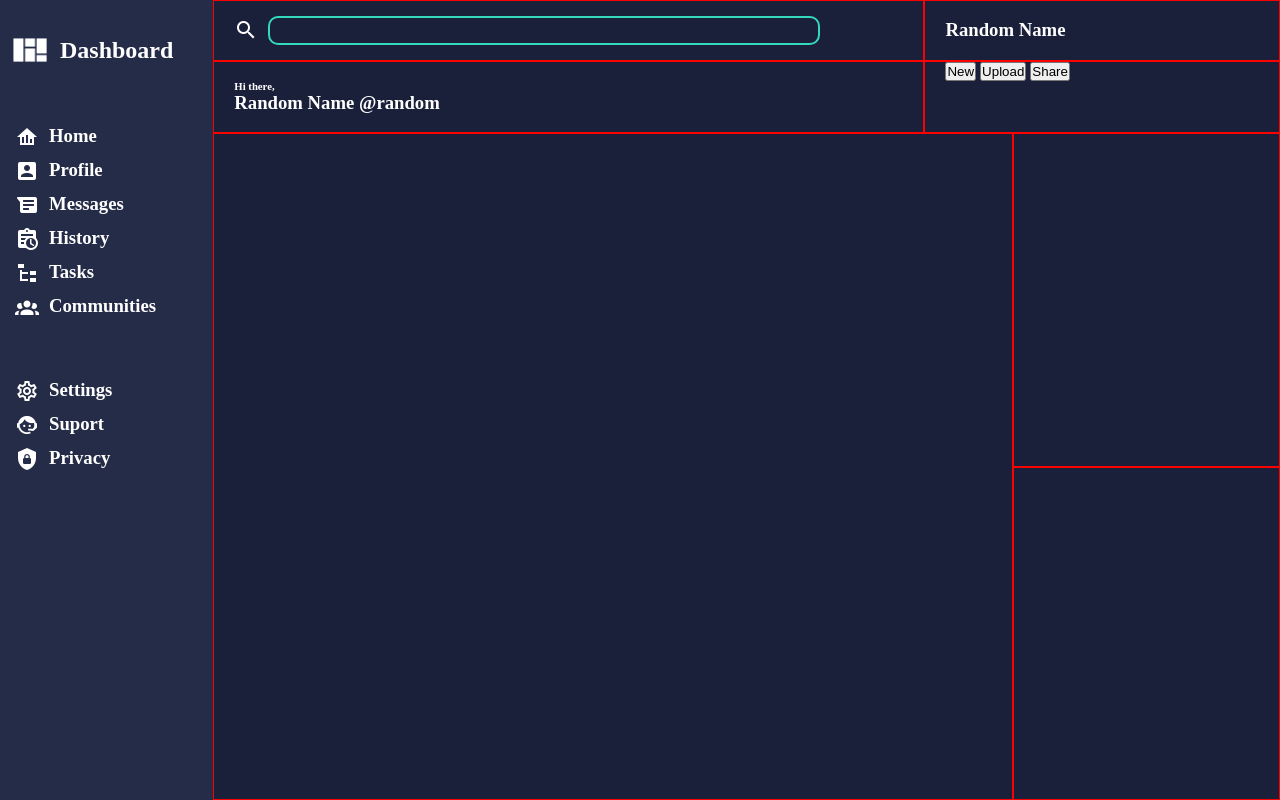
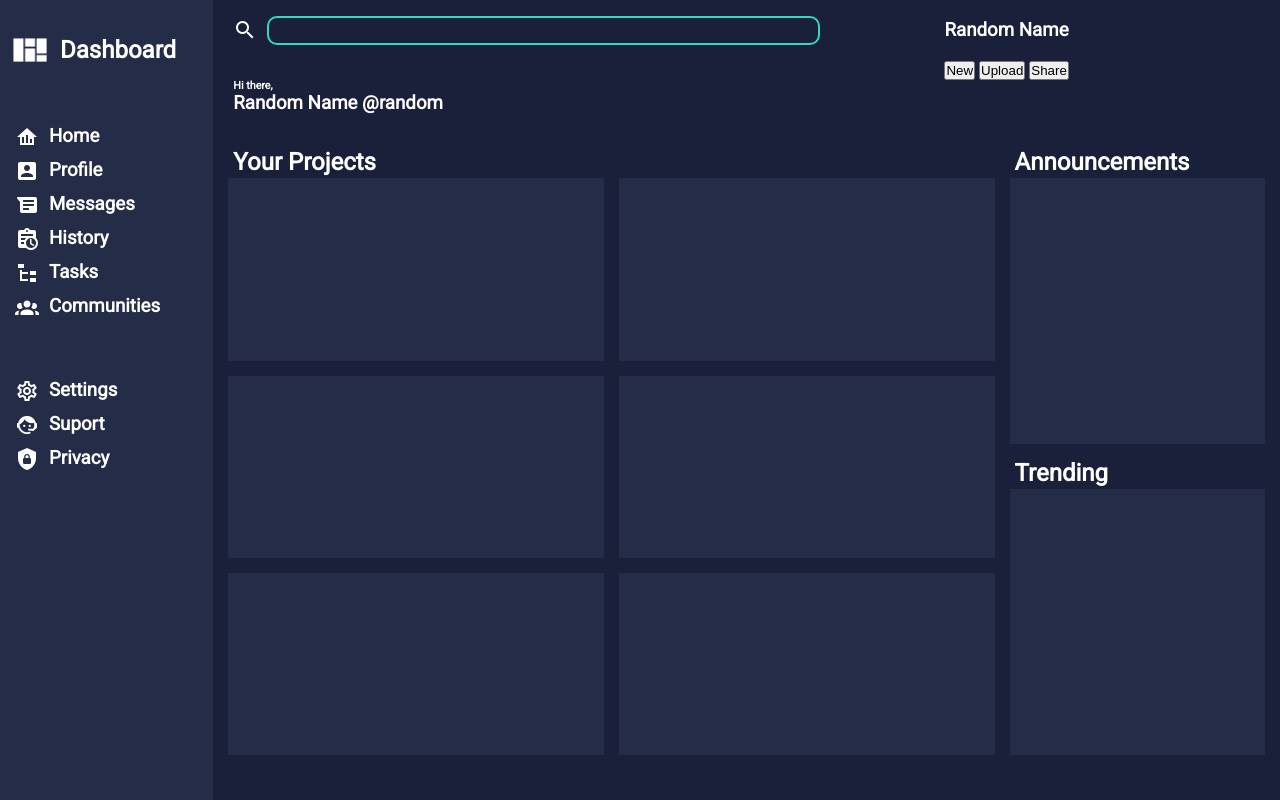
Before and after one commit to Fak3z0rd/odin-dashboard, a plain HTML site: page index.html in a window 1280 px wide. Drawn offline with Linux system fonts and the light colour scheme.

Commit message:
finish dashboard structure

```diff
--- a/index.html
+++ b/index.html
@@ -105,9 +105,28 @@
             </div>
         </header>
         <main>
-            <div id="projects"></div>
-            <div id="announcements"></div>
-            <div id="trending"></div>
+            <div id="projects">
+                <h2 class="title">Your Projects</h2>
+                <div class="card"></div>
+                <div class="card"></div>
+                <div class="card"></div>
+                <div class="card"></div>
+                <div class="card"></div>
+                <div class="card"></div>
+            </div>
+            <div id="announcements">
+                <h2 class="title">Announcements</h2>
+                <div></div>
+                <div></div>
+                <div></div>
+            </div>
+            <div id="trending">
+                <h2 class="title">Trending</h2>
+                <div></div>
+                <div></div>
+                <div></div>
+                <div></div>
+            </div>
         </main>
     </body>
 </html>
--- a/style.css
+++ b/style.css
@@ -1,5 +1,7 @@
+@import url('https://fonts.googleapis.com/css2?family=Roboto&display=swap');
+
 * {
-    --default-color:#32d9ba;;
+    --default-color: #32d9ba;
     margin: 0;
     padding: 0;
     box-sizing: border-box;
@@ -11,9 +13,9 @@ body {
     grid-template-columns: 1fr 5fr;
     grid-template-rows: 1fr 5fr;
     color: white;
-    background-color: #1B203A;
+    background-color: #1b203a;
+    font-family: 'Roboto', sans-serif;
 }
-
 
 aside {
     grid-row: 1/3;
@@ -22,8 +24,7 @@ aside {
     gap: 50px;
     padding-top: 30px;
     padding-left: 10px;
-    background-color: #252C48;
-
+    background-color: #252c48;
 }
 
 .branding {
@@ -62,12 +63,10 @@ a:hover {
 header {
     display: grid;
     grid-template-columns: 2fr 1fr;
-
 }
 
 header > div {
     padding-left: 20px;
-    border: 1px solid red;
 }
 
 header > div:first-child {
@@ -80,7 +79,7 @@ input#search-input {
     border: 2px solid #32d9ba;
     border-radius: 10px;
     background-color: inherit;
-    padding: 5px;
+    padding: 5px 5px 5px 10px;
     color: white;
     outline: none;
 }
@@ -88,12 +87,35 @@ input#search-input {
 main {
     display: grid;
     grid-template-columns: 3fr 1fr;
+    gap: 15px;
+    row-gap: 45px;
+    padding: 45px 15px;
+}
+main > div:nth-child(n+1) {
+    position: relative;
 
 }
-main > div {
-    border: 1px solid red;
+
+main > div:nth-child(n+2) {
+    background-color: #252c48;
+
 }
 
 #projects {
     grid-row: 1/3;
+    display: grid;
+    gap: 15px;
+    grid-template-columns: 1fr 1fr;
 }
+
+
+.card {
+    background-color: #252c48;
+
+}
+
+.title {
+    position: absolute;
+    top: -1.9rem;
+    left: 5px;
+}
```
